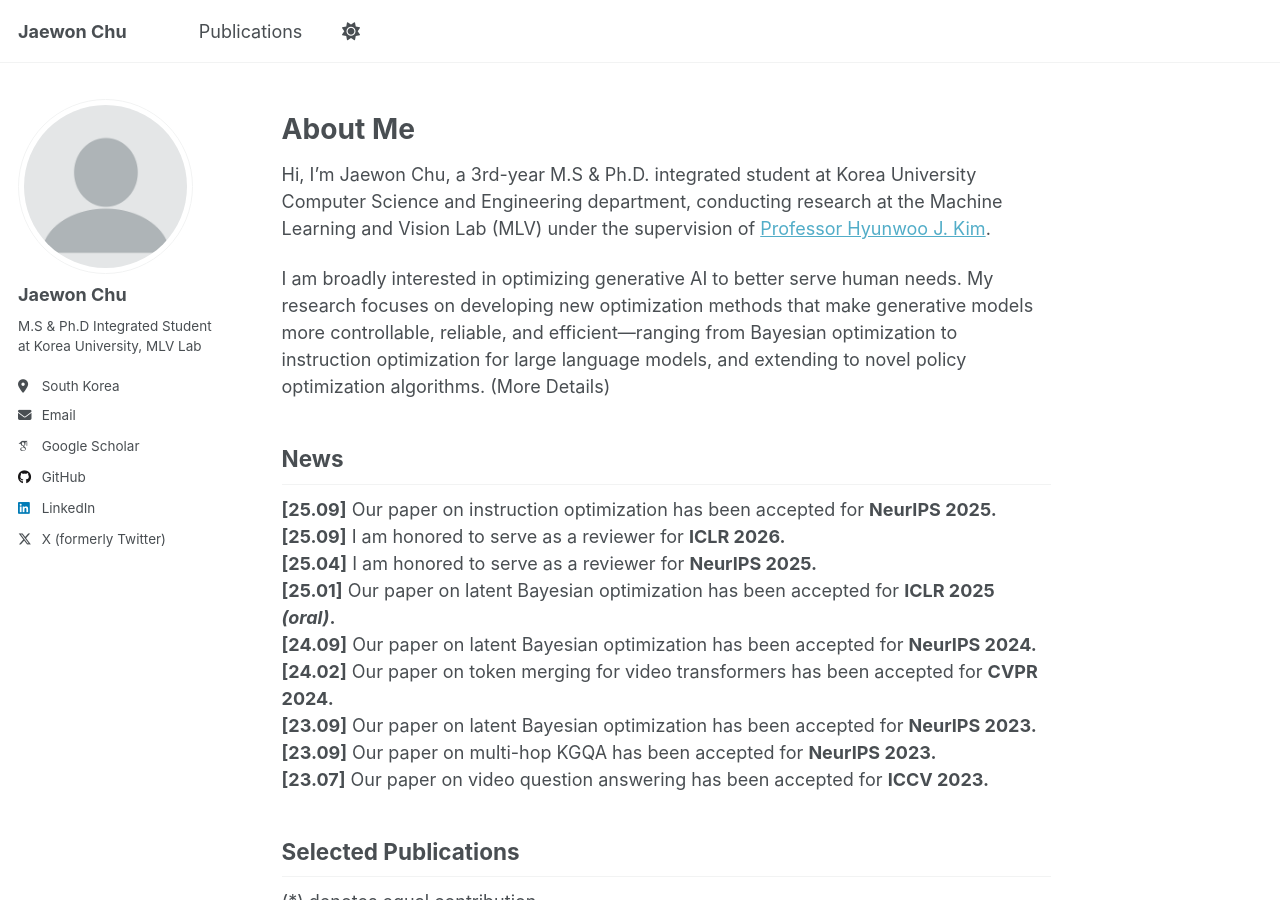
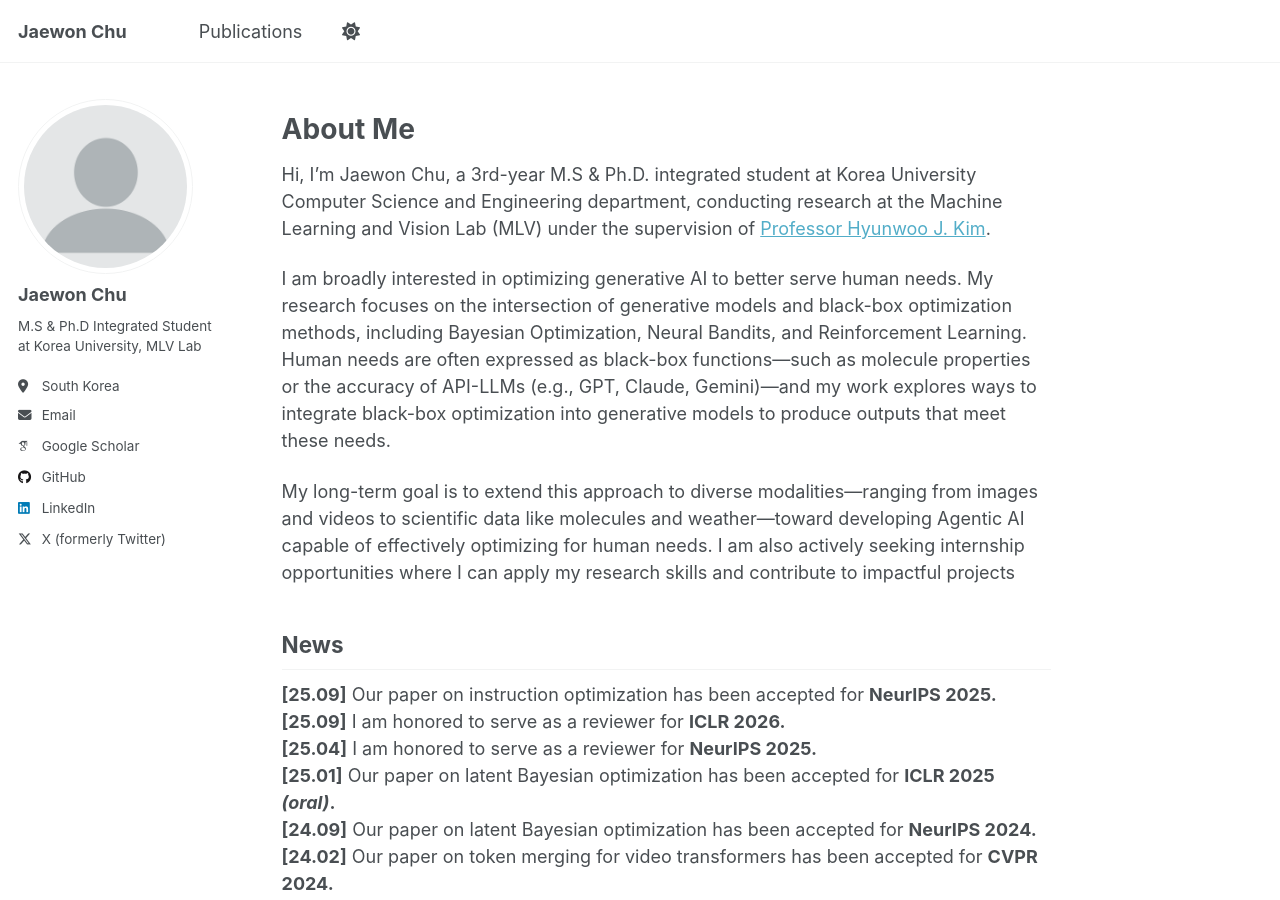
Before and after one commit to jaewonchu/jaewonchu.github.io, a Jekyll site: the page built from _pages/about.md, in a window 1280 px wide and 900 px high. Built offline with Jekyll 4.4.1, drawn with Linux system fonts in a browser that asks for light colours; some web fonts are replaced; a script that is not in the unit is left out.

Commit message:
Modification

```diff
--- a/_pages/about.md
+++ b/_pages/about.md
@@ -10,7 +10,9 @@ About Me
 ======
 Hi, I’m Jaewon Chu, a 3rd-year M.S & Ph.D. integrated student at Korea University Computer Science and Engineering department, conducting research at the Machine Learning and Vision Lab (MLV) under the supervision of [Professor Hyunwoo J. Kim](https://www.hyunwoojkim.com/).
 
-I am broadly interested in optimizing generative AI to better serve human needs. My research focuses on developing new optimization methods that make generative models more controllable, reliable, and efficient—ranging from Bayesian optimization to instruction optimization for large language models, and extending to novel policy optimization algorithms. (More Details)
+I am broadly interested in optimizing generative AI to better serve human needs. My research focuses on the intersection of generative models and black-box optimization methods, including Bayesian Optimization, Neural Bandits, and Reinforcement Learning. Human needs are often expressed as black-box functions—such as molecule properties or the accuracy of API-LLMs (e.g., GPT, Claude, Gemini)—and my work explores ways to integrate black-box optimization into generative models to produce outputs that meet these needs.
+
+My long-term goal is to extend this approach to diverse modalities—ranging from images and videos to scientific data like molecules and weather—toward developing Agentic AI capable of effectively optimizing for human needs. I am also actively seeking internship opportunities where I can apply my research skills and contribute to impactful projects
 
 News
 ------
```
